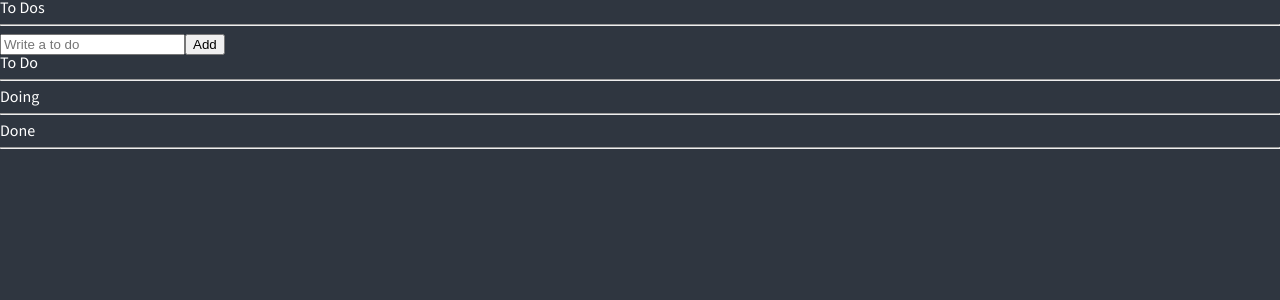
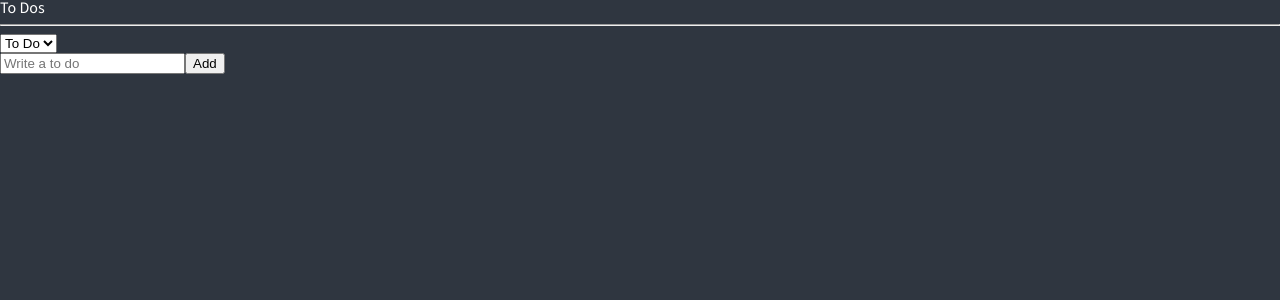
Before and after one commit to moonssa/react-masterclass, a React (Create React App) app: page / in a window 1280 px wide. Shown: the top 300 px of the page. Built offline with nearby package versions, Linux system fonts and the light colour scheme.

Commit message:
to-do, doing, done 에 대해서도 selector적용

```diff
--- a/src/components/ToDoList.tsx
+++ b/src/components/ToDoList.tsx
@@ -1,40 +1,29 @@
-import { useRecoilValue } from "recoil";
-import { toDoSelector, toDoState } from "./atoms";
+import { useRecoilState, useRecoilValue } from "recoil";
+import { categoryState, toDoSelector, toDoState } from "./atoms";
 import CreateToDo from "./CreateRoDo";
 import ToDo from "./ToDo";
 
 function ToDoList() {
-  const toDos = useRecoilValue(toDoState);
-  const [toDo, doing, done] = useRecoilValue(toDoSelector);
-  console.log("toDo", toDo);
-  console.log("doing", doing);
-  console.log("done", done);
+  const toDos = useRecoilValue(toDoSelector);
+  const [category, setCategory] = useRecoilState(categoryState);
+  const onInput = (event: React.FormEvent<HTMLSelectElement>) => {
+    setCategory(event.currentTarget.value);
+  };
+  console.log(category);
   return (
     <div>
       <h1>To Dos</h1>
       <hr />
+      <select value={category} onInput={onInput}>
+        <option value="TO_DO">To Do</option>
+        <option value="DOING">Doing</option>
+        <option value="DONE">Done</option>
+      </select>
       <CreateToDo />
-      <h2>To Do</h2>
-      <ul>
-        {toDo.map((toDo) => (
-          <ToDo key={toDo.id} {...toDo} />
-        ))}
-      </ul>
-      <hr />
-      <h2>Doing</h2>
-      <ul>
-        {doing.map((toDo) => (
-          <ToDo key={toDo.id} {...toDo} />
-        ))}
-      </ul>
-      <hr />
-      <h2>Done</h2>
-      <ul>
-        {done.map((toDo) => (
-          <ToDo key={toDo.id} {...toDo} />
-        ))}
-      </ul>
-      <hr />
+
+      {toDos?.map((aToDo) => (
+        <ToDo key={aToDo.id} {...aToDo} />
+      ))}
     </div>
   );
 }
--- a/src/components/atoms.tsx
+++ b/src/components/atoms.tsx
@@ -4,6 +4,11 @@
   id: number;
   category: "TO_DO" | "DOING" | "DONE";
 }
+export const categoryState = atom({
+  key: "category",
+  default: "TO_DO",
+});
+
 export const toDoState = atom<ITodo[]>({
   key: "toDo",
   default: [],
@@ -13,10 +18,7 @@
   key: "toDoSelector",
   get: ({ get }) => {
     const toDos = get(toDoState);
-    return [
-      toDos.filter((toDo) => toDo.category == "TO_DO"),
-      toDos.filter((toDo) => toDo.category == "DOING"),
-      toDos.filter((toDo) => toDo.category == "DONE"),
-    ];
+    const category = get(categoryState);
+    return toDos.filter((toDo) => toDo.category === category);
   },
 });
```
